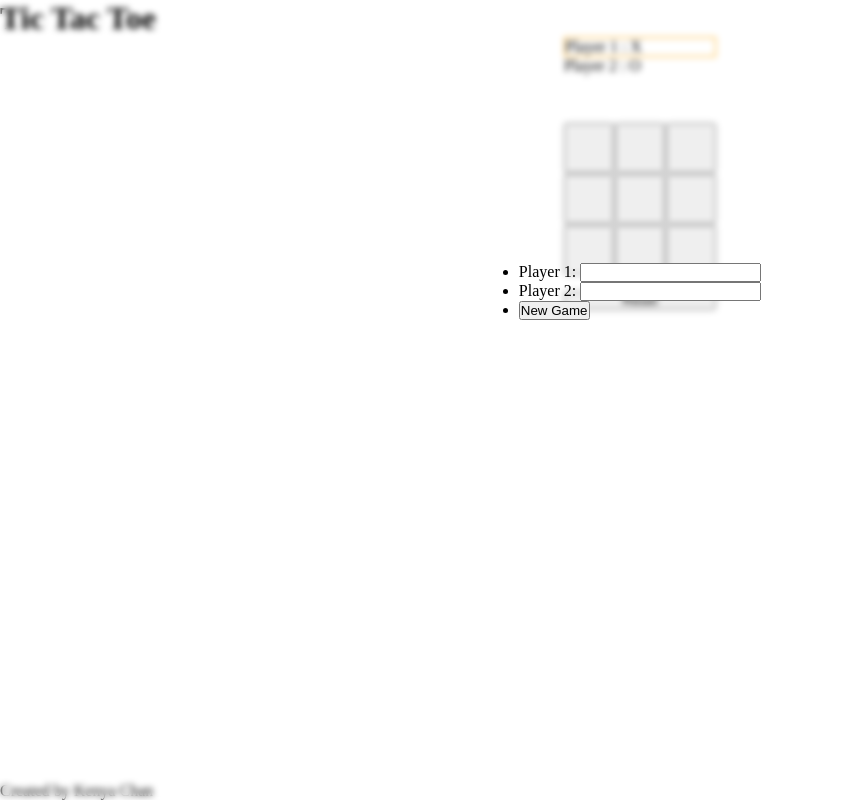
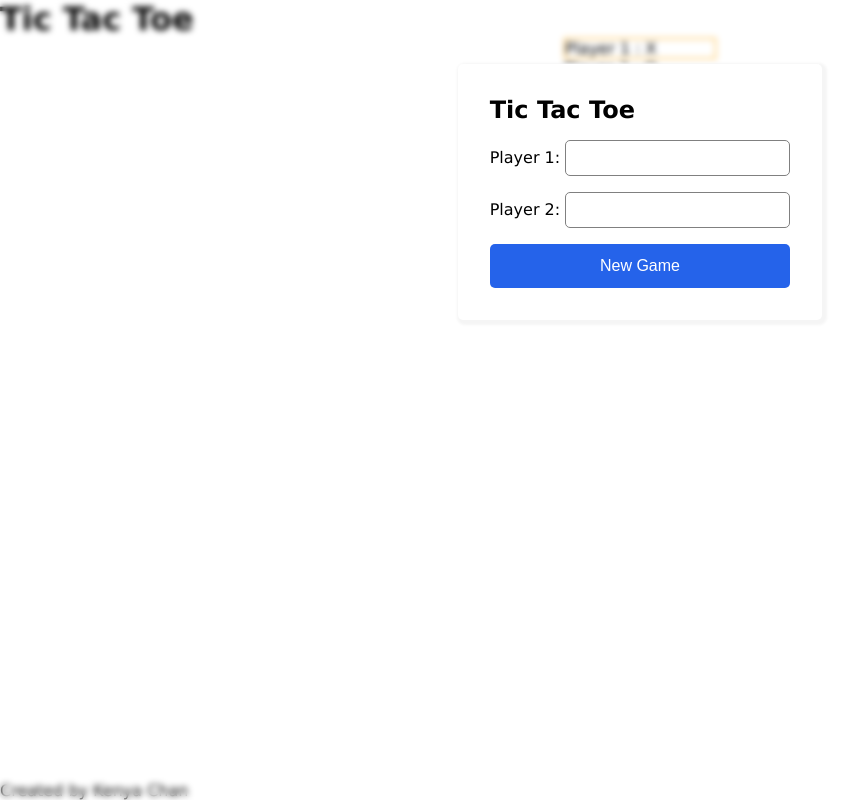
Before and after one commit to kenyachan/tic-tac-toe, a plain HTML site: page index.html in a window 1280 px wide. Shown: the whole page, without its empty margins (0-853 px from the left). Drawn offline with Linux system fonts and the light colour scheme.

Commit message:
Style modal

```diff
--- a/css/style.css
+++ b/css/style.css
@@ -1,3 +1,11 @@
+:root {
+    font-family: Verdana, Geneva, Tahoma, sans-serif;
+
+    --blue: rgb(37, 99, 234);
+    --lightblue: rgb(53, 108, 227);
+    --darkblue: rgb(24, 90, 234);
+}
+
 * {
     padding: 0;
     margin: 0;
@@ -96,6 +104,11 @@ main {
 
     will-change: bottom;
     transition: bottom 100ms ease-out;
+
+    box-shadow: 2px 2px 3px 3px rgb(245, 245, 245);
+    border-radius: 5px;
+    background-color: #ffffff;
+    padding: 2rem;
 }
 
 .modal-widget form.active {
@@ -104,3 +117,48 @@ main {
     will-change: bottom;
     transition: bottom 150ms ease-in;
 }
+
+.modal-widget form {
+    display: grid;
+    grid-template-rows: auto auto;
+    gap: 1rem;
+
+    border: none;
+}
+
+.modal-widget form ul {
+    display: grid;
+    grid-template-rows: repeat(3, auto);
+    gap: 1rem;
+
+    list-style: none;
+    align-items: center;
+}
+
+.modal-widget form input {
+    appearance: none;
+    font-size: 1rem;
+    padding: .5rem;
+    border-radius: 5px;
+    border: 1px solid grey;
+}
+
+
+.modal-widget form button {
+    height: 44px;
+    width: 100%;
+
+    background-color: var(--blue);
+    border: none;
+    color: #ffffff;
+    border-radius: 5px;
+    font-size: 1rem;
+}
+
+.modal-widget form button:hover {
+    background-color: var(--lightblue);
+}
+
+.modal-widget form button:active {
+    background-color: var(--darkblue);
+}
--- a/index.html
+++ b/index.html
@@ -16,6 +16,7 @@
         <section class="modal-widget">
             <div class="overlay active"></div>
             <form id="new-game-form" class="modal active">
+                <h1>Tic Tac Toe</h1>
                 <ul>
                     <li>
                         <label for="playerOneName">Player 1:</label>
```
